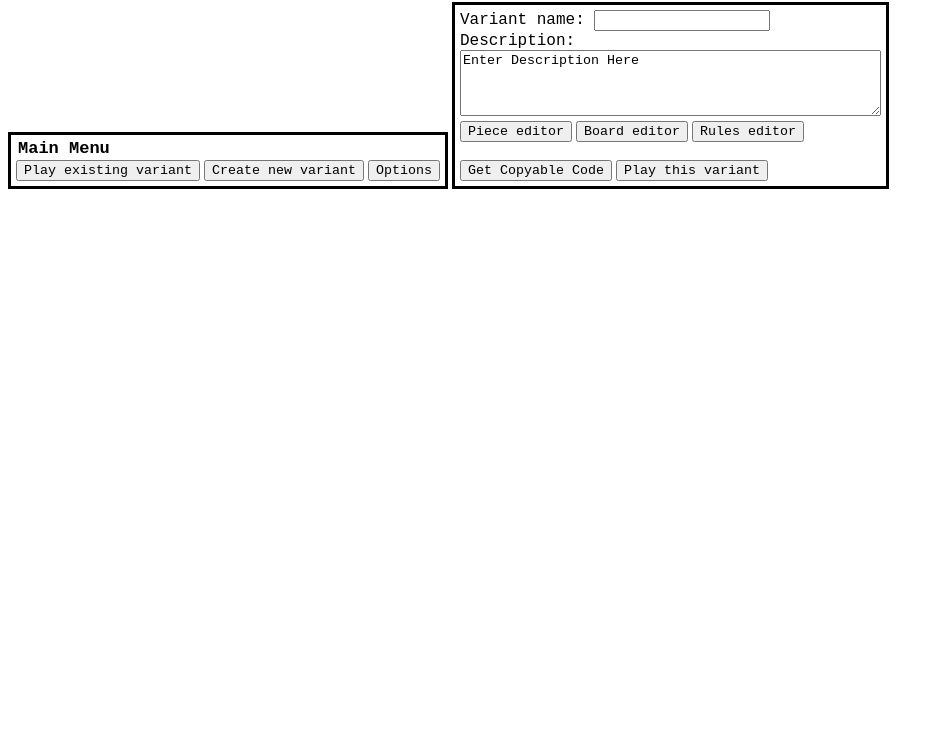
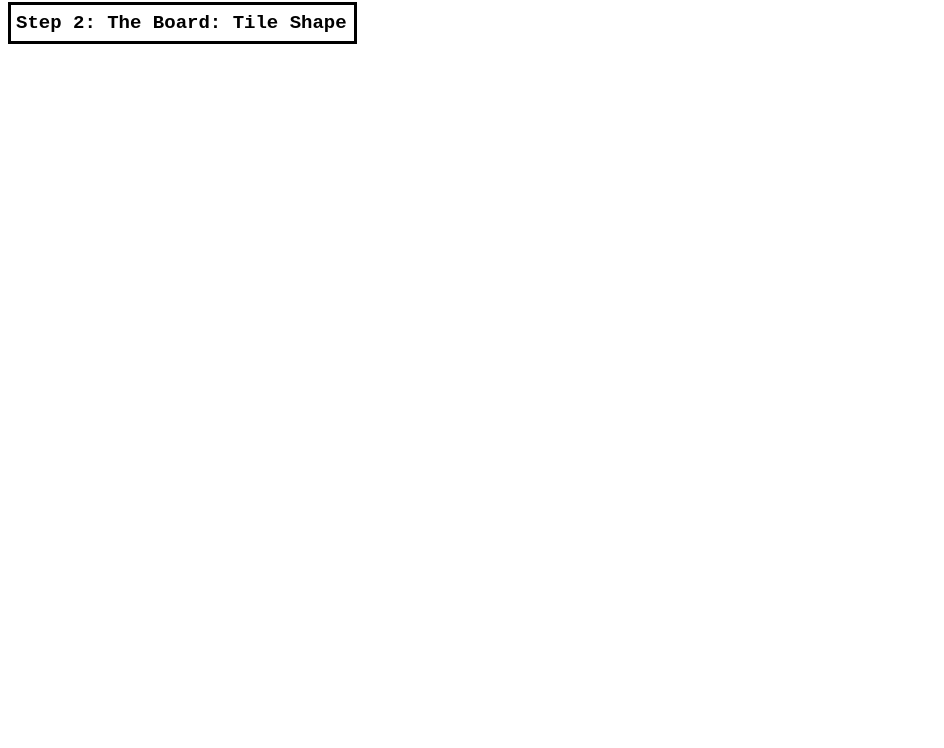
Before and after one commit to Kikithecat12345/MultiDimensionalChessEngine, a plain HTML site: page index.html in a window 1280 px wide. Shown: the part 52-800 px from the top of the page, without its empty margins (0-944 px from the left). Drawn offline with Linux system fonts and the light colour scheme.

Commit message:
Help me i made some changes to the gui cause i cant make my mind up

```diff
--- a/index.html
+++ b/index.html
@@ -25,8 +25,9 @@
                 margin-bottom: 8px;
             }
             #headerText {
-                font-size: 17px;
+                font-size: 19px;
                 margin: 2px;
+                margin-left: 0px;
             }
             .border {
                 border-style: solid;
@@ -38,12 +39,11 @@
                 padding-top: 2px;
             }
         </style>
-        <script>
-        </script>
+        <script></script>
     </head>
     <body>
         <h1 id="title">Multidimensional Fairy Chess Engine</h1>
-        <div class="mainMenu border" style="display: inline-block;">
+        <div class="mainMenu border" style="display: none;">
             <h2 id="headerText">Main Menu</h2>
             <buttons>
                 <button class="play menu">Play existing variant</button>
@@ -52,27 +52,21 @@
             </buttons>
         </div>
         <div class="createScreen border">
-            <div class="menu">
-                <textBoxes>
-                    <label>Variant name: <input tag="name" /></label>
-                    <br />
-                    <label>
-                        Description: <br />
-                        <textarea rows="4" cols="50">Enter Description Here</textarea>
-                    </label>
-                </textBoxes>
+            <div class="step1" style="display: none;">
+                <h2 id="headerText">Step 1: Naming</h3>
+                <label>Variant name: <input tag="name" /></label>
                 <br />
-                <buttons>
-                    <button class="pieceEditor">Piece editor</button>
-                    <button class="boardEditor">Board editor</button>
-                    <button class="rulesEditor">Rules editor</button>
-                    <br />
-                    <br />
-                    <button class="output">Get Copyable Code</button>
-                    <button class="play create">Play this variant</button>
-                </buttons>
+                <label>
+                    Description: <br />
+                    <textarea rows="4" cols="50"></textarea>
+                </label>
+                <br />
+                <button class="nextStep">Next step</button>
+                <button class="resetStep">Reset Step</button>
+            </div>
+            <div class="step2">
+                <h2 id="headerText">Step 2: The Board: Tile Shape</h2>
             </div>
         </div>
-        <playScreen></playScreen>
     </body>
 </html>
```
